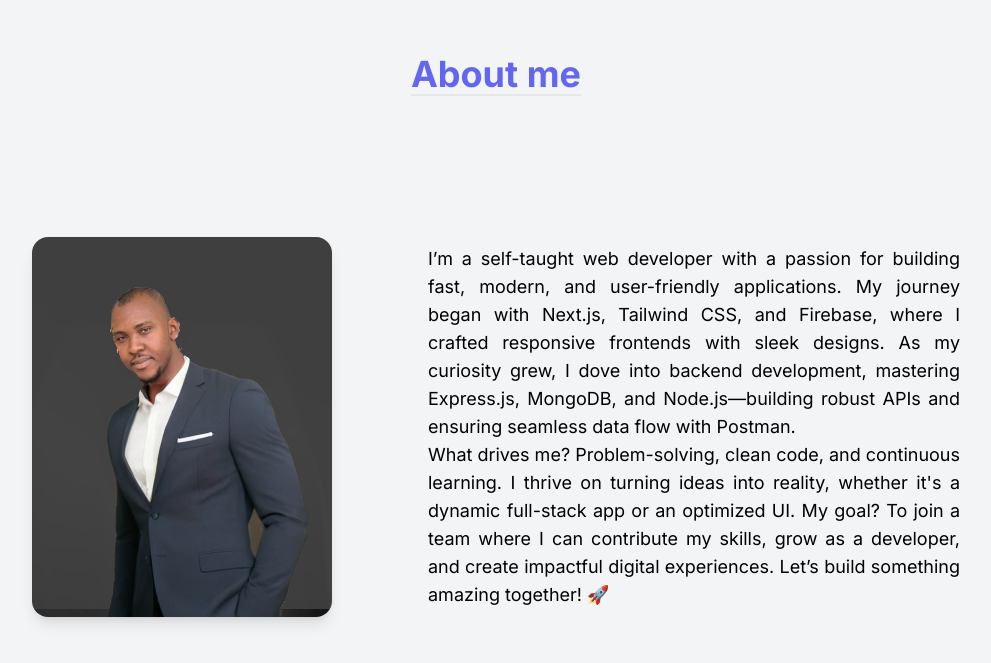
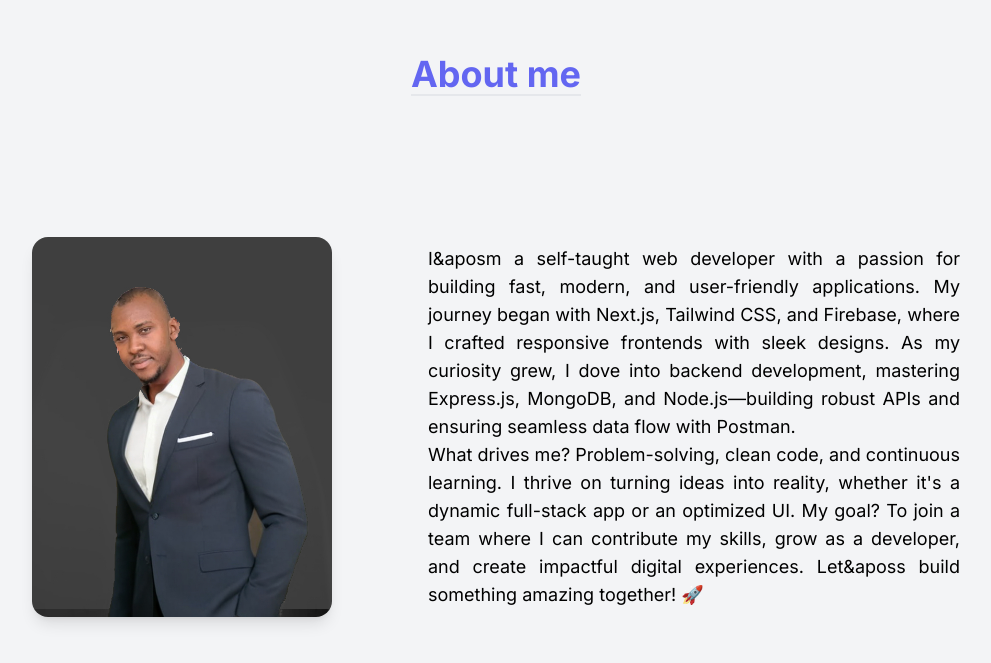
Before and after one commit to obiora198/my-portfolio-website, a Next.js app: page / in a window 1280 px wide. Shown: the part 615-1278 px from the top of the page, without its empty margins (144-1135 px from the left). Built offline with nearby package versions, Linux system fonts and the light colour scheme; no server answers; the database is empty.

Commit message:
fix vercel build

```diff
--- a/app/components/sections/About.tsx
+++ b/app/components/sections/About.tsx
@@ -18,7 +18,7 @@ export default function About() {
             height={300}
           />
           <p className="text-lg text-justify">
-            I’m a self-taught web developer with a passion for building fast,
+            I&aposm a self-taught web developer with a passion for building fast,
             modern, and user-friendly applications. My journey began with
             Next.js, Tailwind CSS, and Firebase, where I crafted responsive
             frontends with sleek designs. As my curiosity grew, I dove into
@@ -29,7 +29,7 @@ export default function About() {
             learning. I thrive on turning ideas into reality, whether it's a
             dynamic full-stack app or an optimized UI. My goal? To join a team
             where I can contribute my skills, grow as a developer, and create
-            impactful digital experiences. Let’s build something amazing
+            impactful digital experiences. Let&aposs build something amazing
             together! 🚀
           </p>
         </div>
```
